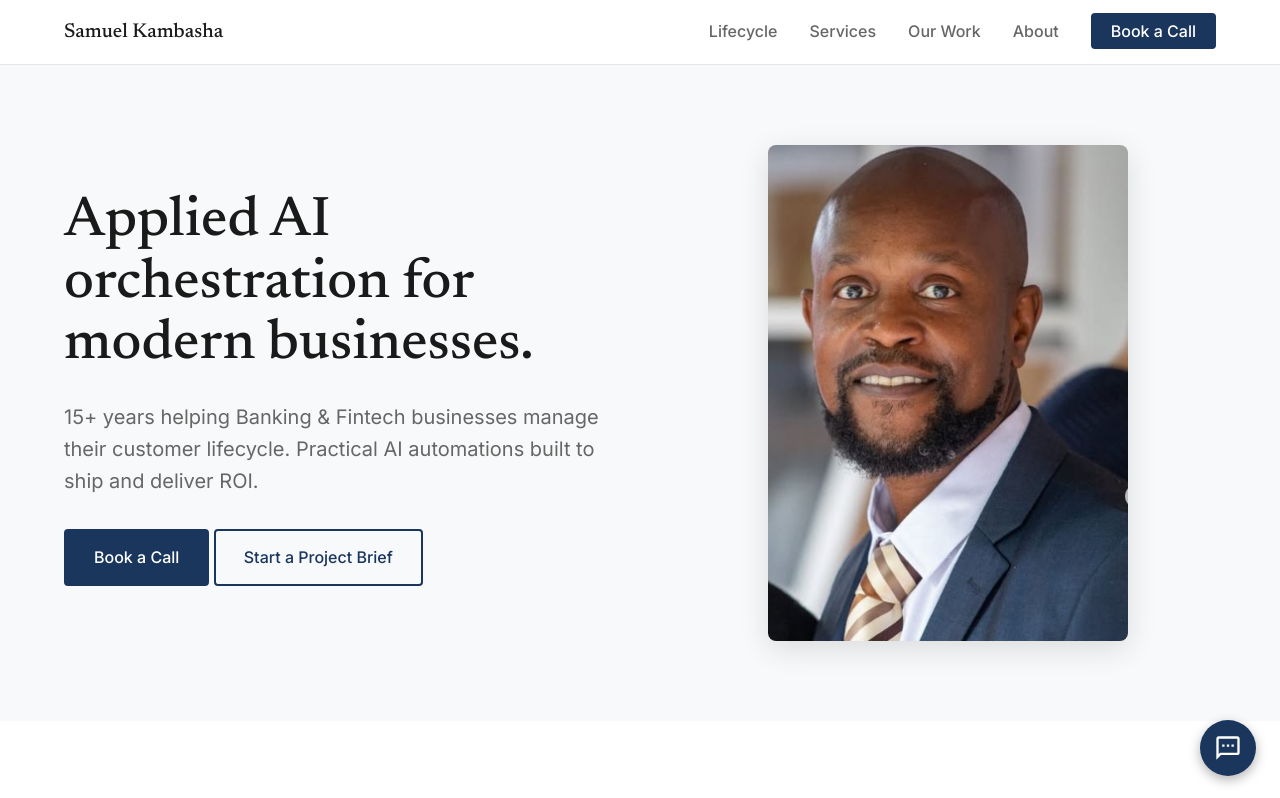
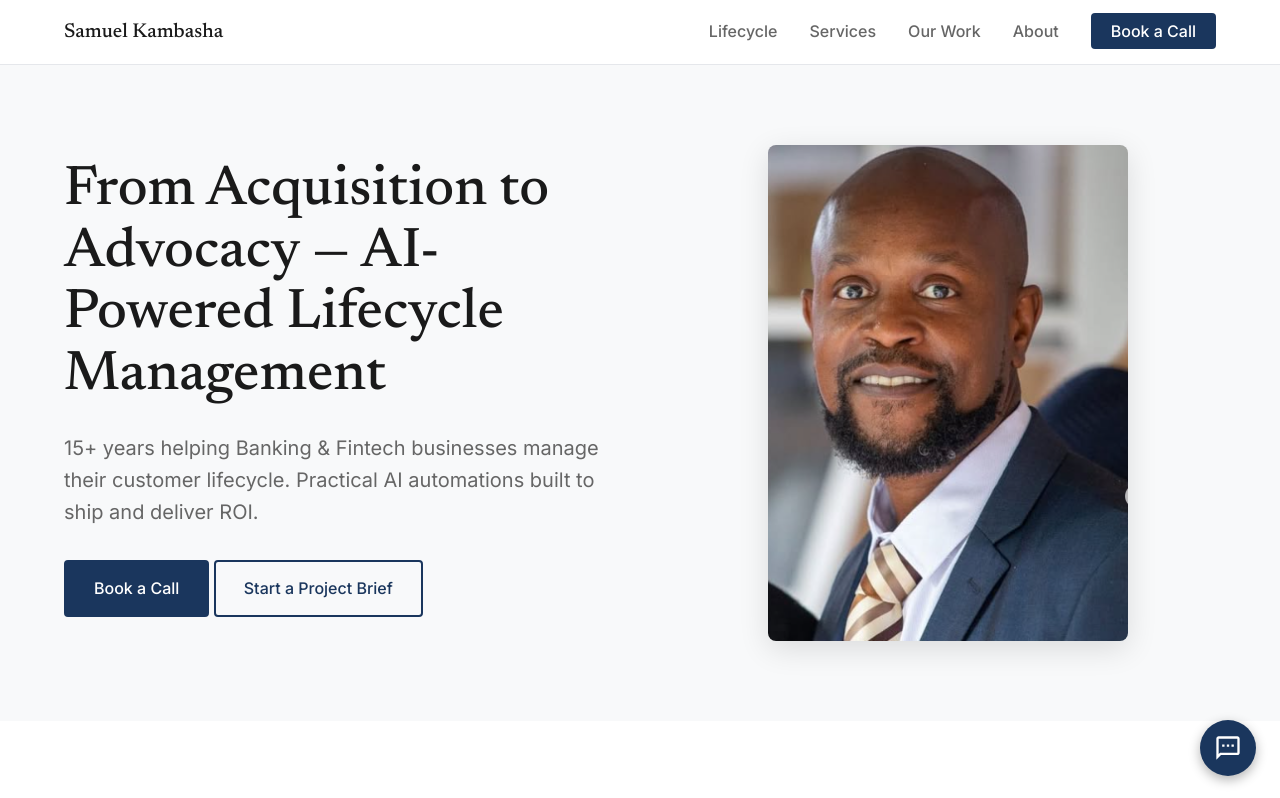
Before and after one commit to automlearning/aiworkforce-consulting, a plain HTML site: page index.html in a window 1280 px wide. Shown: the top 798 px of the page. Drawn offline with Linux system fonts and the light colour scheme.

Commit message:
Update hero headline to lifecycle-focused messaging
Co-Authored-By: Claude Opus 4.5 <noreply@anthropic.com>

```diff
--- a/index.html
+++ b/index.html
@@ -102,7 +102,7 @@
     <header class="hero">
         <div class="container hero-grid">
             <div class="hero-content">
-                <h1 class="hero-title">Applied AI orchestration for modern businesses.</h1>
+                <h1 class="hero-title">From Acquisition to Advocacy — AI-Powered Lifecycle Management</h1>
                 <p class="hero-subtitle">15+ years helping Banking & Fintech businesses manage their customer lifecycle. Practical AI automations built to ship and deliver ROI.</p>
                 <a href="contact.html" class="btn btn-primary">Book a Call</a>
                 <a href="client-intake.html" class="btn btn-secondary">Start a Project Brief</a>
```
